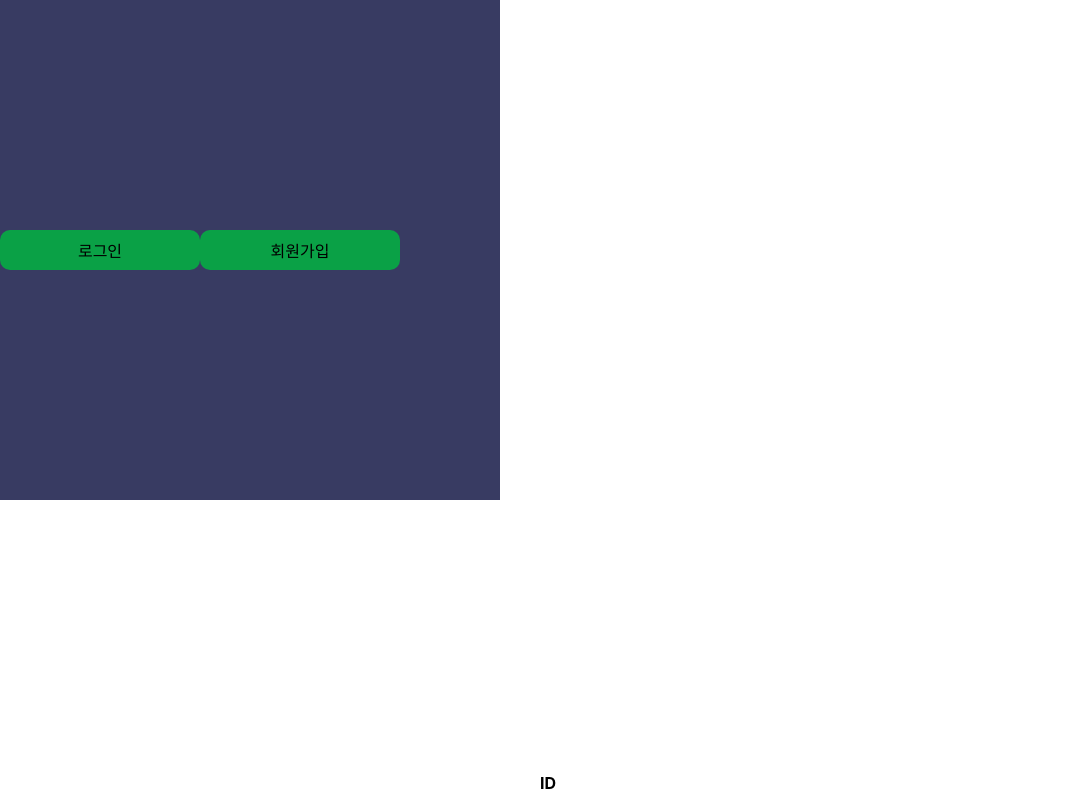
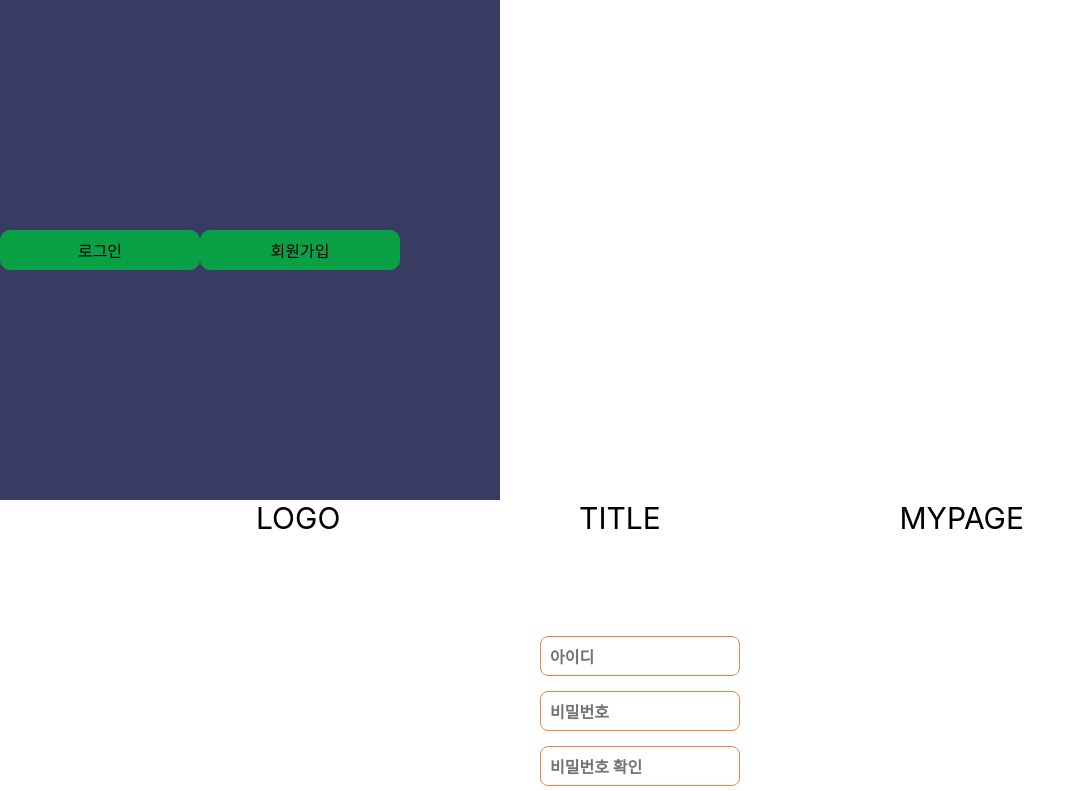
Before and after one commit to kirby-project-2023/carrot_project, a React (Create React App) app: page / in a window 1280 px wide. Shown: the top 791 px of the page, without its empty margins (0-1086 px from the left). Built offline with nearby package versions, Linux system fonts and the light colour scheme; a web font is replaced by a local one.

Commit message:
feat: Join form styled component

```diff
--- a/src/App.js
+++ b/src/App.js
@@ -2,7 +2,6 @@ import './styles/variable.css';
 import styled from 'styled-components';
 import GlobalStyle from './styles/GlobalStyle';
 import { Fragment } from 'react';
-import Guide from './components/Guide'
 import Index from './components/Index'
 import Join from './components/Join'
 
--- a/src/components/Join.js
+++ b/src/components/Join.js
@@ -1,12 +1,39 @@
 import React, { Fragment } from 'react'
 import styled from 'styled-components';
+
+const ExampleBox = styled.div`
+    display: flex;
+    justify-content: space-between;
+    align-items: center;
+    margin-bottom: var(--gap-sm);
+    max-width: 768px;
+    margin: 0 auto 100px;
+    @media (max-width: 768px){
+        width: 100%;
+        padding: 0 var(--gap-md);
+    }
+`;
+const ExampleP = styled.div`
+    font-size: 30px;
+    text-transform: uppercase;
+    @media (max-width: 768px){
+        background: var(--green);
+        color: #fff;
+    }
+`;
+
 
 const JoinForm = styled.form`
     display: flex;
     flex-direction: column;
     align-items: center;
     justify-content: center;
-    height: 100vh;
+`;
+const JoinBox = styled.div`
+    position: relative;
+    display: flex;
+    align-items: center;
+    margin-bottom: var(--gap-md);
 `;
 const JoinIp = styled.input`
     width: var(--ip-big-w);
@@ -15,17 +42,29 @@ const JoinIp = styled.input`
     border-radius: var(--bd-rd-sm);
     padding: 0 var(--gap-sm);
     transition: var(--trans);
-    margin-bottom: var(--gap-sm);
     &:focus{
         box-shadow: var(--shadow);
         transition: var(--trans);
     }
 `;
 const JoinLabel = styled.label`
-    font-size: var(fz-big);
+    position: absolute;
+    left: 10px;
+    top: 50%;
+    transform: translateY(-50%);
+    font-size: var(--fz-md);
     font-weight: bold;
     text-transform: uppercase;
-    display: block;
+    pointer-events: none;
+    color: var(--gray);
+    background: #fff;
+    transition: var(--trans);
+    ${JoinIp}:focus ~ &,
+    ${JoinIp}:valid ~ & {
+        top: 0;
+        font-size: var(--fz-sm);
+        transition: var(--trans);
+    };
 `;
 const JoinBtn = styled.button`
     width: var(--ip-big-w);
@@ -71,21 +110,30 @@ const privateData = () => {
 const Join = () => {
     return (
         <Fragment>
-            <JoinForm action='' method='get'>
-                <div>
-                    <JoinLabel>ID</JoinLabel>
-                    <JoinIp type='text' />
-                </div>
-                <div>
-                    <JoinLabel>PASSWORD</JoinLabel>
-                    <JoinIp type='password' />
-                </div>
-                <div>
-                    <JoinLabel>PASSWORD 확인</JoinLabel>
-                    <JoinIp type='password' />
-                </div>
-                <JoinBtn>가입하기</JoinBtn>
-            </JoinForm>
+            <div className='wrap'>
+
+                <ExampleBox>
+                    <ExampleP>logo</ExampleP>
+                    <ExampleP>title</ExampleP>
+                    <ExampleP>mypage</ExampleP>
+                </ExampleBox>
+
+                <JoinForm action='' method='get'>
+                    <JoinBox>
+                        <JoinIp type='text' title='joinId' id='joinId' required />
+                        <JoinLabel for='joinId'>아이디</JoinLabel>
+                    </JoinBox>
+                    <JoinBox>
+                        <JoinIp type='password' title='joinPw' id='joinPw' required />
+                        <JoinLabel for='joinPw'>비밀번호</JoinLabel>
+                    </JoinBox>
+                    <JoinBox>
+                        <JoinIp type='password' title='joinPwConfirm' id='joinPwConfirm' required />
+                        <JoinLabel for='joinPwConfirm'>비밀번호 확인</JoinLabel>
+                    </JoinBox>
+                    <JoinBtn>가입하기</JoinBtn>
+                </JoinForm>
+            </div>
         </Fragment>
     )
 }
--- a/src/styles/GlobalStyle.js
+++ b/src/styles/GlobalStyle.js
@@ -25,6 +25,16 @@ const GlobalStyle = createGlobalStyle`
     'Apple SD Gothic Neo',
     'Noto Sans KR',
     'Malgun Gothic', sans-serif;
+  }
+  .wrap {
+    max-width: 768px;
+    width: 100%;
+    margin: 0 auto;
+    @media (max-width: 768px){
+      max-width: 100%;
+      padding: 0 var(--gap-md);
+      overflow-x: hidden;
+    }
   }
   .fz-base {
     font-family: var(--font-gangwon);
--- a/src/styles/variable.css
+++ b/src/styles/variable.css
@@ -5,9 +5,9 @@
   --font-gangwon: 'GangwonEdu_OTFBoldA';
 
   /* gap */
-  --gap-large: 40px;
-  --gap-big:   30px;
-  --gap-md:    20px;
+  --gap-large: 30px;
+  --gap-big:   20px;
+  --gap-md:    15px;
   --gap-sm:    10px;
 
   /* font-size */
```
